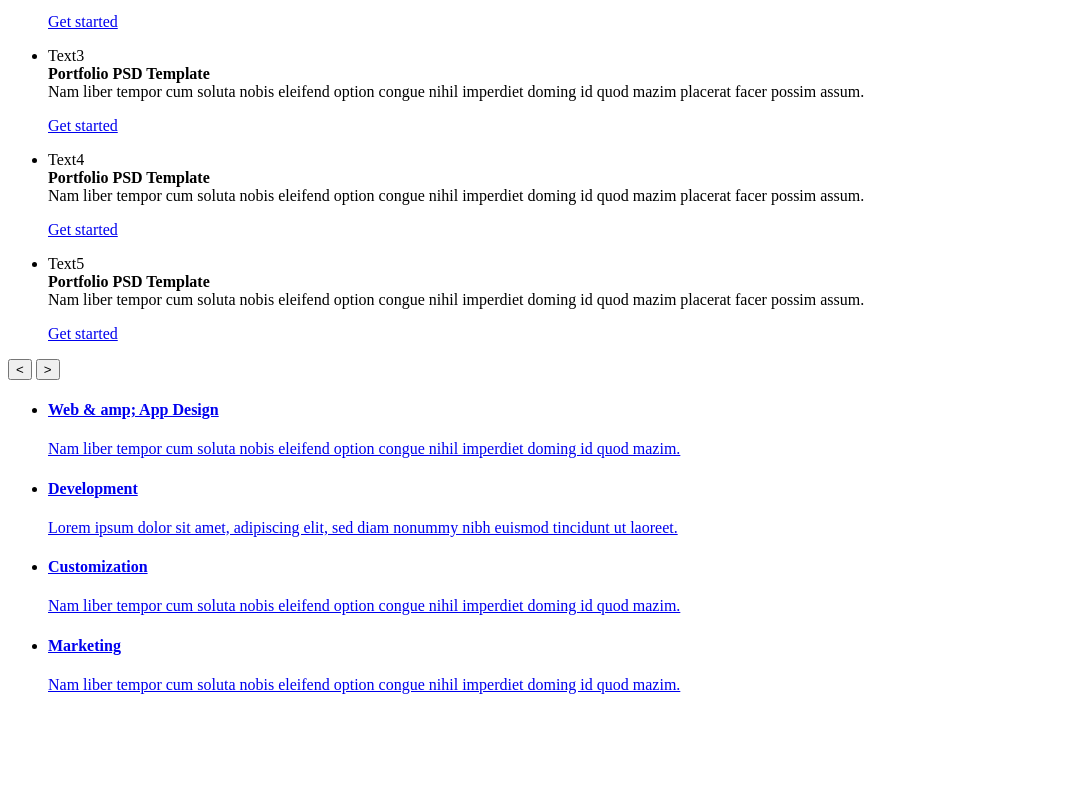
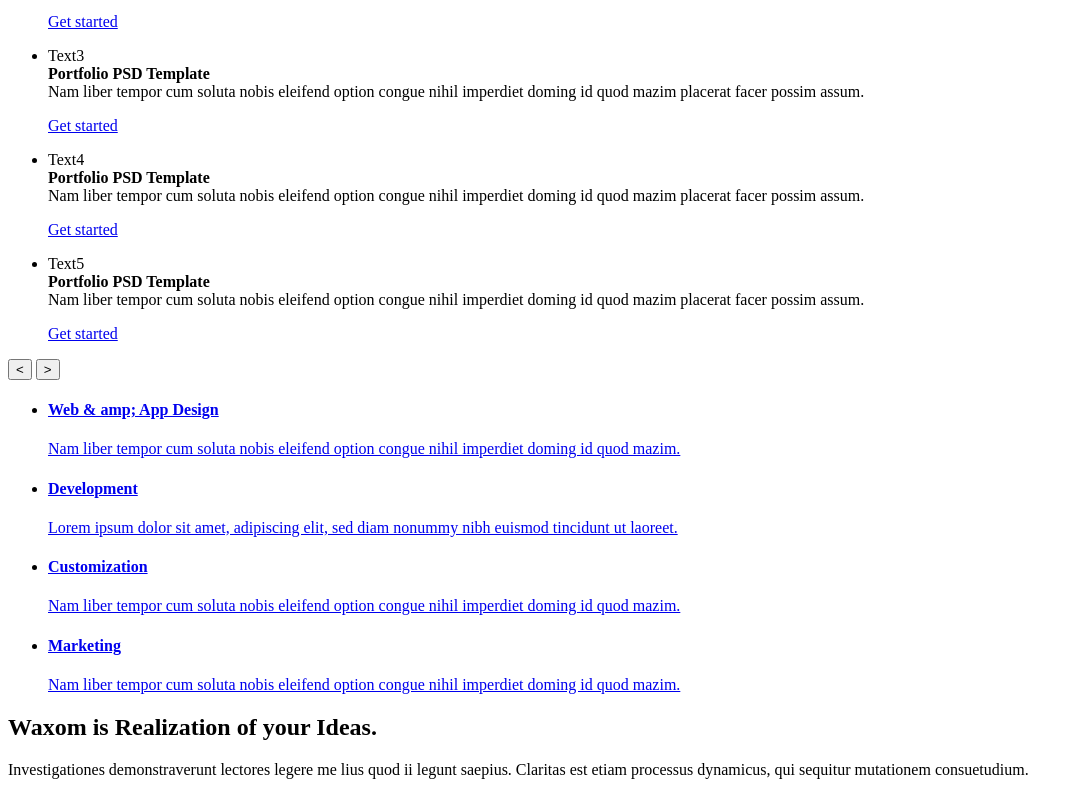
Before and after one commit to NatalyTsybulko/Waxom_2018, a plain HTML site: page index.html in a window 1280 px wide. Shown: the part 465-1260 px from the top of the page, without its empty margins (0-1083 px from the left). Before the commit the page ends 1175 px from the top, so only its background shows below. Drawn offline with Linux system fonts and the light colour scheme.

Commit message:
разметила Realization

```diff
--- a/index.html
+++ b/index.html
@@ -129,3 +129,8 @@
           </a>
         </li>
     </ul>
+	<!-- Realization -->
+    <div class="realization">
+        <h2 class="realization_name">Waxom is Realization of your Ideas.</h2>
+        <p class="realization_content">Investigationes demonstraverunt lectores legere me lius quod ii legunt saepius. Claritas est etiam processus dynamicus, qui sequitur mutationem consuetudium.</p>
+    </div>
```
